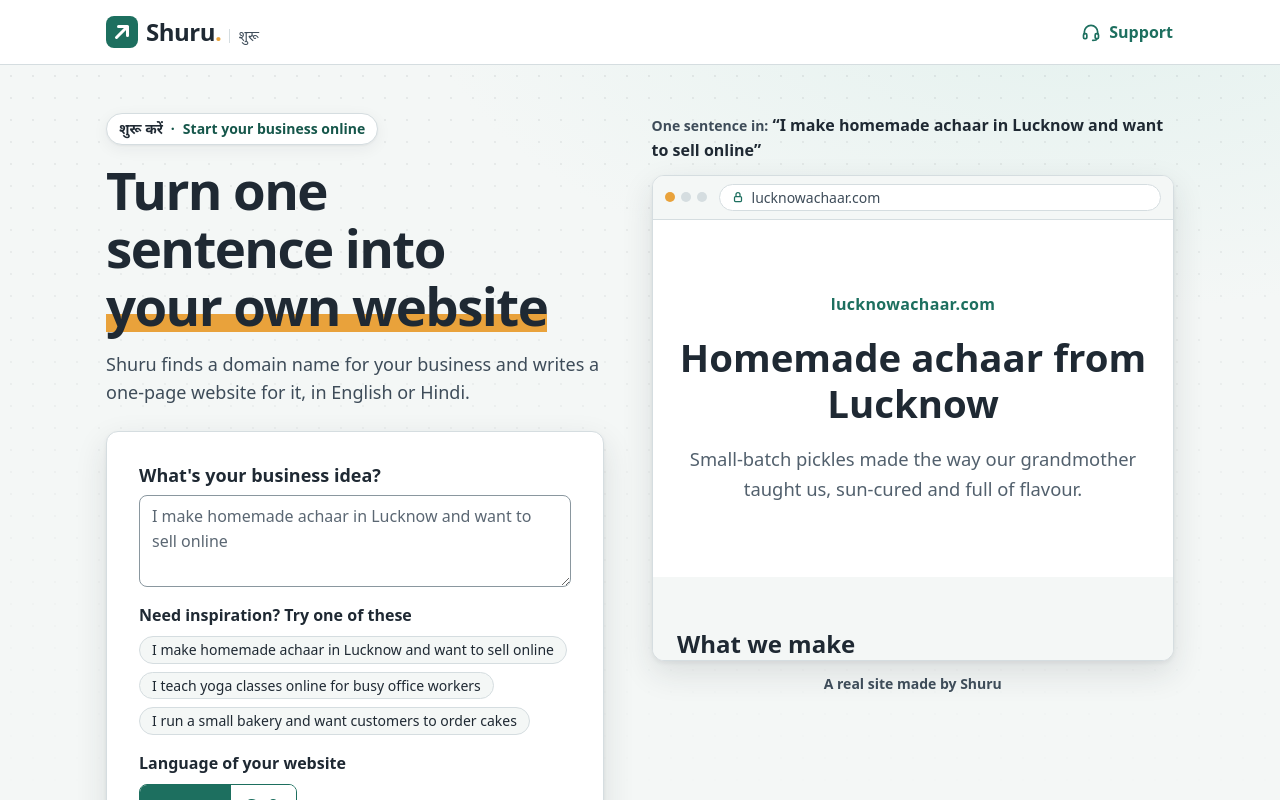
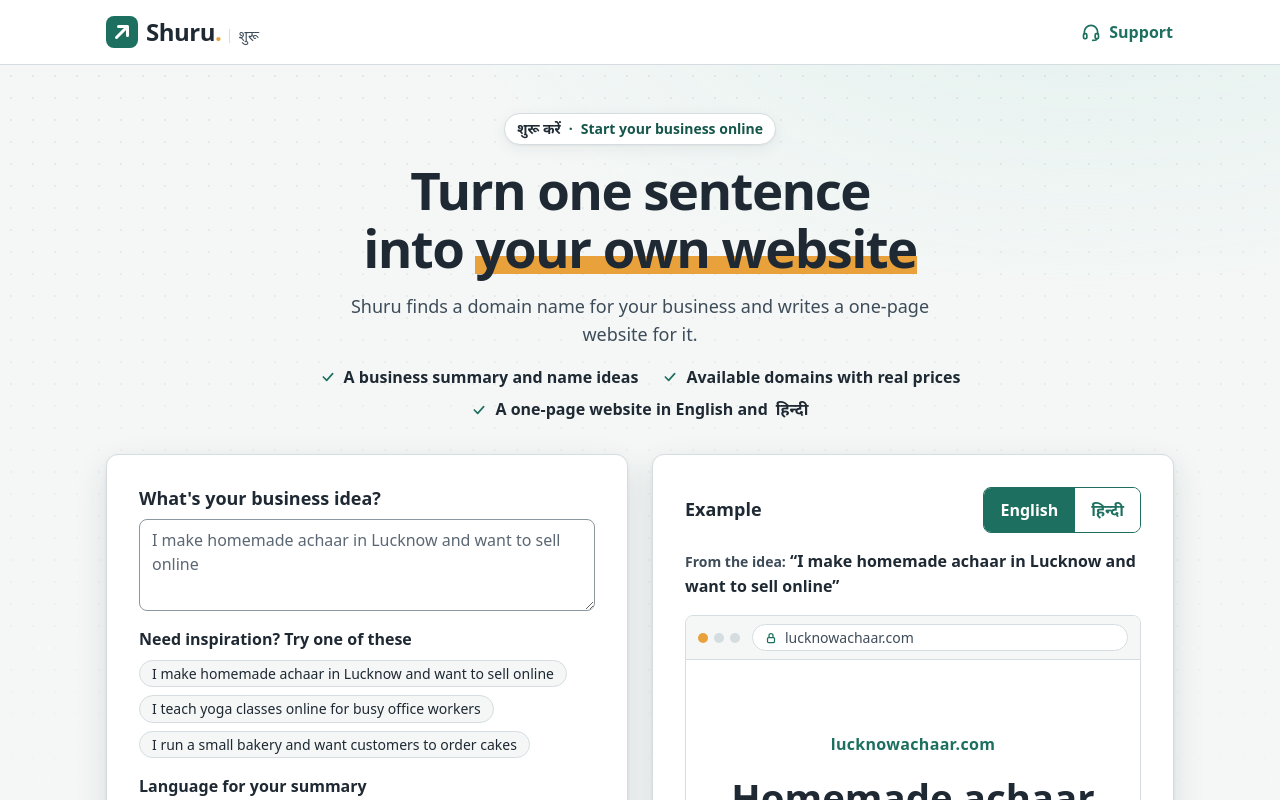
Before and after one commit to niveditajain711-web/Shuru, a React (Vite) app in the folder frontend/: page / in a window 1280 px wide. Shown: the top 800 px of the page. Built offline with nearby package versions, Linux system fonts and the light colour scheme.

Commit message:
homepage cleanup

```diff
--- a/frontend/src/components/forms/IdeaForm.tsx
+++ b/frontend/src/components/forms/IdeaForm.tsx
@@ -33,22 +33,23 @@ const LANGUAGES = [
 ];
 
 interface Props {
-  /** The website's language. The page holds it, so other parts of the page (the sample site) follow it too. */
-  lang: Lang;
-  onLangChange: (lang: Lang) => void;
   onCreated: (run: Run) => void;
 }
 
-/** The form that starts a new site: one sentence about the business and the site's language. */
-export function IdeaForm({ lang, onLangChange, onCreated }: Props) {
+/**
+ * The form that starts a new site: one sentence about the business, and the language of the
+ * business summary. The website itself is always written in both English and Hindi.
+ */
+export function IdeaForm({ onCreated }: Props) {
   const [idea, setIdea] = useState("");
+  const [lang, setLang] = useState<Lang>("en");
   const { run: createRun, loading, error } = useAction(api.createRun);
 
   // If the text is still one of the examples, switching language swaps it for the same example in the new language.
   function handleLangChange(next: Lang) {
     const index = EXAMPLES[lang].indexOf(idea);
     if (index !== -1) setIdea(EXAMPLES[next][index]);
-    onLangChange(next);
+    setLang(next);
   }
 
   async function handleSubmit(event: FormEvent) {
@@ -99,8 +100,11 @@ export function IdeaForm({ lang, onLangChange, onCreated }: Props) {
       </div>
 
       <div className="field">
-        <span className="label">Language of your website</span>
-        <Segmented label="Language of your website" options={LANGUAGES} value={lang} onChange={handleLangChange} disabled={loading} />
+        <span className="label">Language for your summary</span>
+        <Segmented label="Language for your summary" options={LANGUAGES} value={lang} onChange={handleLangChange} disabled={loading} />
+        <p className="hint">
+          Your website comes in both English and <span lang="hi">हिन्दी</span>. You can switch between them anytime.
+        </p>
       </div>
 
       <ErrorMessage message={error} />
--- a/frontend/src/components/pages/HomePage.tsx
+++ b/frontend/src/components/pages/HomePage.tsx
@@ -1,5 +1,5 @@
-import { useState, type ReactNode } from "react";
-import type { Lang, Run } from "../../api/types";
+import type { ReactNode } from "react";
+import type { Run } from "../../api/types";
 import { IDEA_INPUT_ID, IdeaForm } from "../forms/IdeaForm";
 import { SampleSite } from "../ui/SampleSite";
 
@@ -22,6 +22,15 @@ const HOW_IT_WORKS: { title: string; text: ReactNode }[] = [
   { title: "Buy when you're ready", text: "You see the final price and agree to the terms before anything is bought." },
 ];
 
+/** Only what the flow delivers today. Add "live on your domain" when hosting and DNS are built. */
+const YOU_GET: ReactNode[] = [
+  "A business summary and name ideas",
+  "Available domains with real prices",
+  <>
+    A one-page website in English and <span lang="hi">हिन्दी</span>
+  </>,
+];
+
 const PROMISES = [
   "Nothing is bought without you",
   "Prices before your site is written",
@@ -39,13 +48,11 @@ function focusIdeaForm() {
 
 /** The first screen: what Shuru does, the form to start, and a real sample of the result. */
 export function HomePage({ onCreated, onSupport }: Props) {
-  // One language switch (in the form) drives the examples and the sample site.
-  const [lang, setLang] = useState<Lang>("en");
-
   return (
     <div className="home">
+      {/* Two rows: the message centred across the page, then the form and the example as equal cards. */}
       <section className="hero" aria-labelledby="home-title">
-        <div className="home-inner hero-grid">
+        <div className="home-inner">
           <div className="hero-copy">
             <p className="eyebrow">
               <span lang="hi">शुरू करें</span>
@@ -55,13 +62,22 @@ export function HomePage({ onCreated, onSupport }: Props) {
             <h1 id="home-title">
               Turn one sentence into <span className="mark">your own website</span>
             </h1>
-            <p className="lead hero-lead">
-              Shuru finds a domain name for your business and writes a one-page website for it, in English or Hindi.
-            </p>
-            <IdeaForm lang={lang} onLangChange={setLang} onCreated={onCreated} />
+            <p className="lead hero-lead">Shuru finds a domain name for your business and writes a one-page website for it.</p>
+            <ul className="you-get" aria-label="What you get">
+              {YOU_GET.map((item, index) => (
+                <li key={index}>
+                  <svg viewBox="0 0 24 24" width="16" height="16" fill="none" stroke="currentColor" strokeWidth="2.5" strokeLinecap="round" strokeLinejoin="round" aria-hidden="true">
+                    <path d="M5 12l5 5L19 7" />
+                  </svg>
+                  {item}
+                </li>
+              ))}
+            </ul>
           </div>
-          <div className="hero-visual">
-            <SampleSite lang={lang} />
+
+          <div className="hero-cards">
+            <IdeaForm onCreated={onCreated} />
+            <SampleSite />
           </div>
         </div>
       </section>
--- a/frontend/src/components/steps/IdeaStep.tsx
+++ b/frontend/src/components/steps/IdeaStep.tsx
@@ -27,7 +27,10 @@ export function IdeaStep({ run, onContinue }: Props) {
       <blockquote className="tagline" lang={run.lang}>
         {run.idea}
       </blockquote>
-      <p className="hint">Website language: {run.lang === "en" ? "English" : <span lang="hi">हिन्दी</span>}</p>
+      <p className="hint">
+        Summary language: {run.lang === "en" ? "English" : <span lang="hi">हिन्दी</span>}. Your website comes in both
+        English and <span lang="hi">हिन्दी</span>.
+      </p>
 
       <BusinessSummary run={run} />
 
--- a/frontend/src/components/ui/SampleSite.tsx
+++ b/frontend/src/components/ui/SampleSite.tsx
@@ -1,23 +1,33 @@
+import { useState } from "react";
 import type { Lang } from "../../api/types";
 import { EXAMPLES } from "../forms/IdeaForm";
+import { Segmented } from "./Segmented";
 
 const SAMPLE_DOMAIN = "lucknowachaar.com";
 
-interface Props {
-  /** Follows the idea form's language switch, so there is only one switch on the page. */
-  lang: Lang;
-}
+const LANGUAGES = [
+  { value: "en" as const, label: "English" },
+  { value: "hi" as const, label: <span lang="hi">हिन्दी</span> },
+];
 
 /**
- * A real Shuru site in a browser-style frame, with the idea it was made from above it.
- * The pages are static files rendered once through the real site template
- * (`backend/scripts/render_samples.py`), so showing them costs no API call.
+ * A real Shuru site in a browser-style frame, with the idea it was made from. Its own language tab
+ * shows that every site comes in both languages. The pages are static files rendered once through
+ * the real site template (`backend/scripts/render_samples.py`), so showing them costs no API call.
  */
-export function SampleSite({ lang }: Props) {
+export function SampleSite() {
+  const [lang, setLang] = useState<Lang>("en");
   return (
-    <figure className="sample">
+    <figure className="card sample" aria-labelledby="sample-title">
+      <div className="sample-head">
+        <h2 id="sample-title" className="sample-title">
+          Example
+        </h2>
+        <Segmented label="View the example in" options={LANGUAGES} value={lang} onChange={setLang} />
+      </div>
+
       <p className="sample-idea">
-        <span className="sample-idea-label">One sentence in:</span> <q lang={lang}>{EXAMPLES[lang][0]}</q>
+        <span className="sample-idea-label">From the idea:</span> <q lang={lang}>{EXAMPLES[lang][0]}</q>
       </p>
 
       <div className="browser">
@@ -43,8 +53,6 @@ export function SampleSite({ lang }: Props) {
           src={`/samples/sample-site.${lang}.html`}
         />
       </div>
-
-      <figcaption className="sample-caption">A real site made by Shuru</figcaption>
     </figure>
   );
 }
--- a/frontend/src/styles/styles.css
+++ b/frontend/src/styles/styles.css
@@ -1075,23 +1075,20 @@ button.link:hover:not(:disabled) {
   pointer-events: none;
 }
 
-.hero-grid {
+/* Row 1: the message, centred across the page. */
+.hero-copy {
   position: relative;
-  display: grid;
-  grid-template-columns: minmax(0, 1fr) minmax(0, 1.05fr);
-  align-items: start;
-  gap: var(--space-7);
-}
-
-.hero-copy {
   display: flex;
   flex-direction: column;
+  align-items: center;
   gap: var(--space-4);
+  max-width: 820px;
+  margin: 0 auto var(--space-6);
+  text-align: center;
 }
 
 .eyebrow {
   display: inline-flex;
-  align-self: flex-start;
   align-items: center;
   gap: var(--space-2);
   padding: var(--space-1) var(--space-3);
@@ -1126,8 +1123,40 @@ button.link:hover:not(:disabled) {
   font-size: var(--text-large);
 }
 
-.idea-form {
-  margin-top: var(--space-2);
+/* What the visitor ends up with: one line of check marks under the lead. */
+.you-get {
+  display: flex;
+  flex-wrap: wrap;
+  justify-content: center;
+  gap: var(--space-2) var(--space-5);
+  margin: 0;
+  padding: 0;
+  list-style: none;
+}
+
+.you-get li {
+  display: inline-flex;
+  align-items: center;
+  gap: var(--space-2);
+  font-weight: 600;
+}
+
+.you-get svg {
+  flex: none;
+  color: var(--primary);
+}
+
+/* Row 2: the form and the example as two equal cards: same width, same height, same style. */
+.hero-cards {
+  position: relative;
+  display: grid;
+  grid-template-columns: repeat(2, minmax(0, 1fr));
+  align-items: stretch;
+  gap: var(--space-5);
+}
+
+.hero-cards > .card {
+  margin: 0;
   box-shadow: var(--shadow-raised);
 }
 
@@ -1138,11 +1167,16 @@ button.link:hover:not(:disabled) {
   line-height: 1.3;
 }
 
-/* Sample site: the idea it was made from, then the site in a browser frame. */
-.sample {
+/* Example card: a header with its own language tab, the idea, then the site filling the rest. */
+.sample-head {
   display: flex;
-  flex-direction: column;
+  flex-wrap: wrap;
+  align-items: center;
+  justify-content: space-between;
   gap: var(--space-3);
+}
+
+.sample-title {
   margin: 0;
 }
 
@@ -1151,23 +1185,19 @@ button.link:hover:not(:disabled) {
   font-weight: 600;
 }
 
-.sample-idea-label,
-.sample-caption {
+.sample-idea-label {
   font-size: var(--text-small);
-  font-weight: 600;
   color: var(--muted);
 }
 
-.sample-caption {
-  text-align: center;
-}
-
 .browser {
+  display: flex;
+  flex: 1 1 auto;
+  flex-direction: column;
   overflow: hidden;
   background: var(--surface);
   border: 1px solid var(--border);
-  border-radius: var(--radius);
-  box-shadow: var(--shadow-raised);
+  border-radius: var(--radius-small);
 }
 
 .browser-bar {
@@ -1217,14 +1247,16 @@ button.link:hover:not(:disabled) {
   color: var(--primary);
 }
 
+/* Grows to fill the card, so the example card ends level with the form card. */
 .browser-frame {
   display: block;
+  flex: 1 1 auto;
   width: 100%;
-  height: 440px;
+  min-height: 360px;
   border: 0;
 }
 
-/* The copy, then the sample, rise in on first load. Turned off for reduced motion below. */
+/* The message, then both cards together, rise in on first load. Turned off for reduced motion below. */
 @keyframes rise-in {
   from {
     opacity: 0;
@@ -1233,12 +1265,12 @@ button.link:hover:not(:disabled) {
 }
 
 .hero-copy,
-.hero-visual {
+.hero-cards {
   animation: rise-in 600ms cubic-bezier(0.2, 0.7, 0.2, 1) backwards;
 }
 
-.hero-visual {
-  animation-delay: 200ms;
+.hero-cards {
+  animation-delay: 150ms;
 }
 
 /* The section below the hero */
@@ -1358,9 +1390,9 @@ button.link:hover:not(:disabled) {
 }
 
 @media (max-width: 900px) {
-  .hero-grid {
+  /* The form card first, then the example below it. */
+  .hero-cards {
     grid-template-columns: minmax(0, 1fr);
-    gap: var(--space-6);
   }
 
   .how-steps {
@@ -1374,7 +1406,9 @@ button.link:hover:not(:disabled) {
 
   /* On phones and tablets the sample is a picture: a swipe over it scrolls the page, not the sample. */
   .browser-frame {
+    flex: none;
     height: 320px;
+    min-height: 0;
     pointer-events: none;
   }
 
@@ -1394,11 +1428,19 @@ button.link:hover:not(:disabled) {
     grid-template-columns: minmax(0, 1fr);
   }
 
+  /* The language tab drops under the "Example" title and spans the card, like other toolbars. */
+  .sample-head .segmented {
+    flex: 1 1 100%;
+  }
+
+  .sample-head .segmented button {
+    flex: 1;
+  }
 }
 
 @media (prefers-reduced-motion: reduce) {
   .hero-copy,
-  .hero-visual {
+  .hero-cards {
     animation: none;
   }
 }
```
Also changed, not shown: 3 other files (tests, documents, lock files or other folders).
